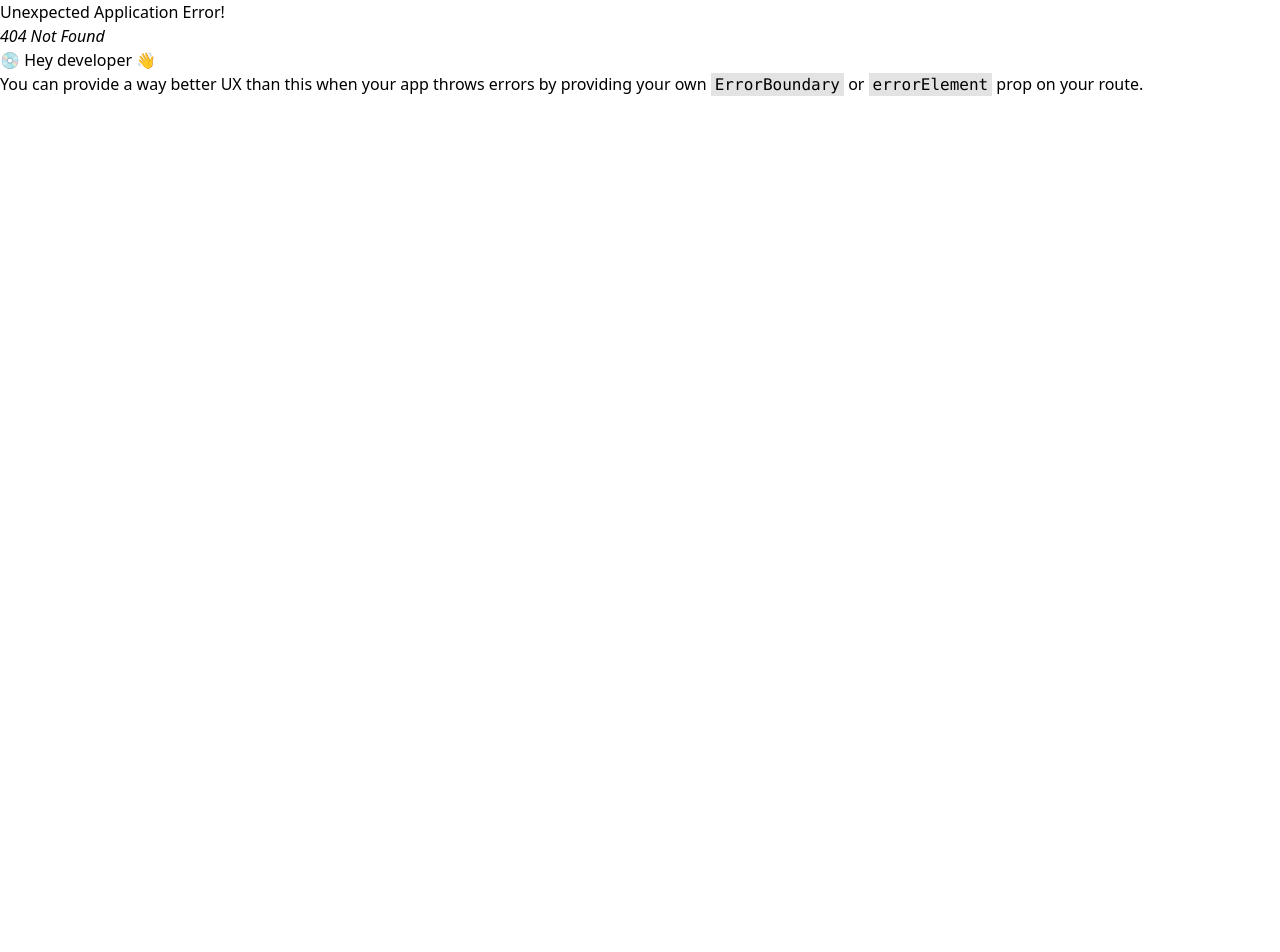
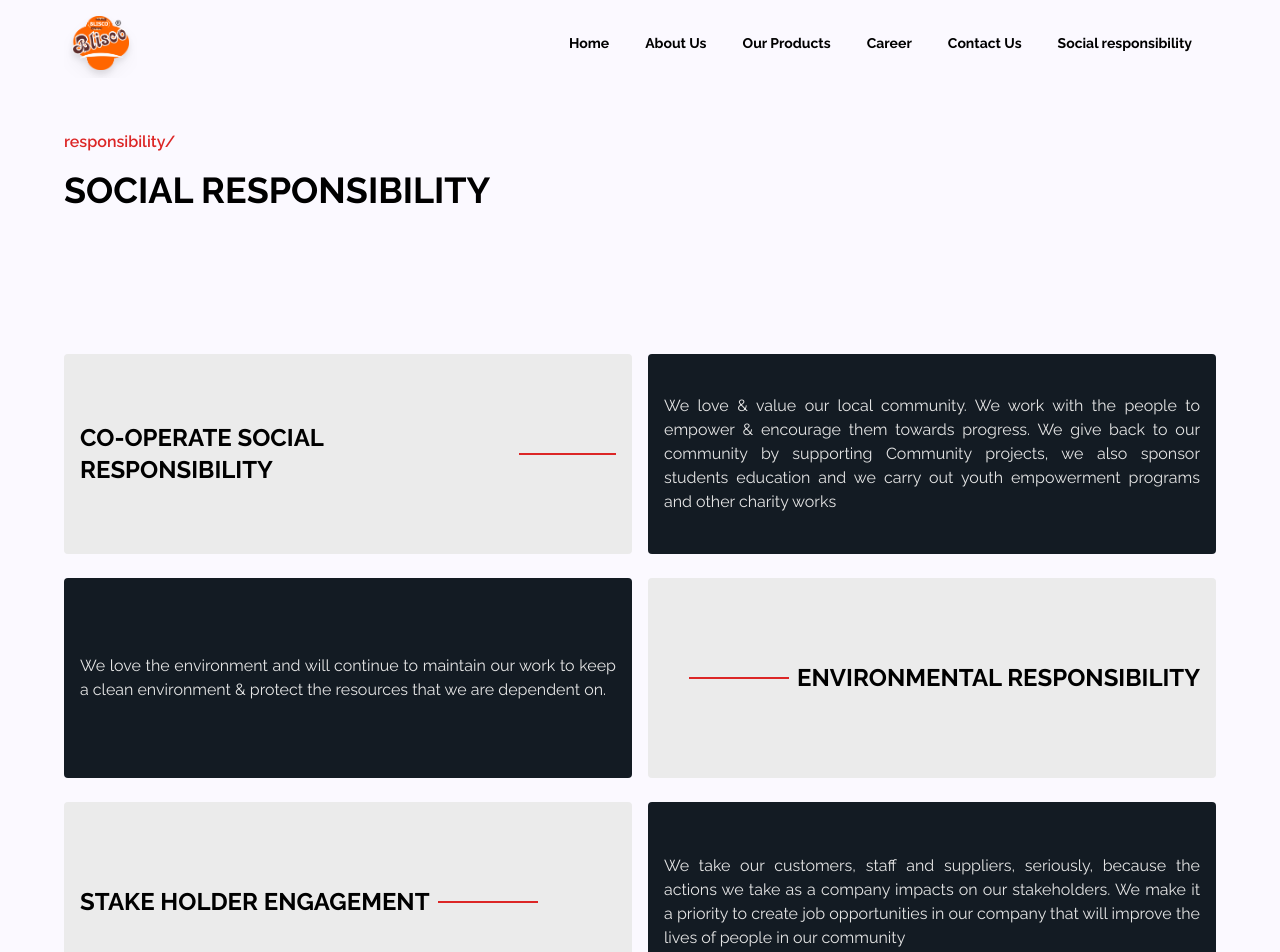
Before and after one commit to Stanley-enumahh/blisco, a React (Vite) app: page /responsibility in a window 1280 px wide. Before the commit this address had no page. Shown: the top 952 px of the page. Before the commit the page ends 800 px from the top, so only its background shows below. Built offline with nearby package versions, Linux system fonts and the light colour scheme; a web font is replaced by a local one.

Commit message:
social responsibilities

```diff
--- a/src/App.css
+++ b/src/App.css
@@ -5,3 +5,6 @@
 .Bakery-overlay {
   background: linear-gradient(45deg, rgba(0, 0, 0, 0.6), #df8545);
 }
+.Career-pix{
+    background: linear-gradient(45deg, rgba(0, 0, 0, 0.6), #df8545);
+}
--- a/src/components/Navbar.jsx
+++ b/src/components/Navbar.jsx
@@ -15,7 +15,7 @@ export const Navbar = () => {
     console.log(400);
   };
   return (
-    <div className="flex w-full h-fit justify-center py-2 z-50 bg-[#fbf9ff] fixed">
+    <div className="flex w-full h-fit justify-center py-2 z-50 bg-[#fbf9ff] fixed font-ralewaay">
       <div className="w-[90%] h-fit flex flex-row justify-between items-center">
         <div className="w-fit h-[70px] p-2 overflow-hidden flex justify-center items-center">
           <img
@@ -53,14 +53,20 @@ export const Navbar = () => {
                 <Link onClick={toggleSidebar} to="/about">
                   About Us
                 </Link>
-                <IoIosArrowDown size={20} onClick={toggleDropdown} />
+                <IoIosArrowDown
+                  size={20}
+                  className="flex md:hidden"
+                  onClick={toggleDropdown}
+                />
               </div>
               <span
-                className={`flex shadow-md md:absolute top-[90px] md:bg-[#fbf9ff] py-2 transition-all duration-150 md:p-3 md:py-7 pl-5 ${
+                className={`flex  shadow-md md:hidden md:bg-[#fbf9ff] py-2 transition-all duration-150 pl-5 ${
                   dropDown ? "flex" : "hidden"
                 } `}
               >
-                <Link to="/">Social Responsibility</Link>
+                <Link onClick={toggleSidebar} to="/responsibility">
+                  Social responsibility
+                </Link>
               </span>
             </li>
 
@@ -88,6 +94,12 @@ export const Navbar = () => {
             >
               <Link to="/contactUs">Contact Us</Link>
             </li>
+            <li
+              onClick={toggleSidebar}
+              className="md:hover:text-primary-color md:flex hidden px-2 py-1 rounded-sm transition-all duration-150 md:text-black text-white text-lg md:text-sm"
+            >
+              <Link to="/responsibility">Social responsibility</Link>
+            </li>
           </ul>
         </nav>
         <div onClick={toggleSidebar} className="text-2xl md:hidden flex">
--- /dev/null
+++ b/src/components/Newsletter.jsx
@@ -0,0 +1,30 @@
+export const Newsletter = () => {
+  return (
+    <div className=" md:px-[100px] px-5 py-7 md:w-full md:gap-0 gap-4 flex flex-col md:flex-row justify-between md:mb-0 mb-6">
+      <div className="flex flex-col w-full md:w-[60%] text-white gap-4">
+        <h2 className="text-2xl md:text-3xl font-bold text-black ">
+          Subscribe to Our Newsletter
+        </h2>
+        <p className="h-[2px] w-[100px] bg-red-600"></p>
+        <p className="text-sm text-black">
+          To stay up-to-date on all our Promotions and information and stories
+          as they unfold, subscribe to our news service.
+        </p>
+      </div>
+      <div className="flex flex-col gap-4 text-white">
+        <div className="flex flex-row gap-1">
+          <input
+            type="email"
+            name=""
+            id=""
+            placeholder="email"
+            className=" outline-none px-3 py-1 bg-transparent text-black border-gray-500 border w-[250px]"
+          />
+          <button className=" bg-[#ebebeb] text-black px-2 py-2 w-full rounded  shadow-lg hover:bg-primary-color font-bold">
+            Subscribe
+          </button>
+        </div>
+      </div>
+    </div>
+  );
+};
--- a/src/components/footer.jsx
+++ b/src/components/footer.jsx
@@ -4,7 +4,7 @@ import { IoLogoWhatsapp } from "react-icons/io";
 import { FaTwitter } from "react-icons/fa";
 export const Footer = () => {
   return (
-    <div className="md:h-[470px] h-fit w-full flex flex-col bg-[#131b23] text-white justify-between md:p-8 md:pt-16 items-center">
+    <div className="md:h-[470px] h-fit w-full flex flex-col bg-[#131b23] text-white justify-between md:p-8 pt-6 md:pt-16 items-center font-ralewaay">
       <div className="md:w-[100%] w-[90%] md:gap-0 gap-7 flex-col h-fit flex md:flex-row justify-evenly ">
         <div className=" flex flex-col gap-1">
           <div className="p-3 w-[140px] h-[140px] ">
--- a/src/main.jsx
+++ b/src/main.jsx
@@ -7,6 +7,7 @@ import AboutPage from "./pages/Aboutpage.jsx";
 import Career from "./pages/Career.jsx";
 import ProductsDisplay from "./pages/product.jsx";
 import ContactUs from "./pages/ContactUs.jsx";
+import Responsibility from "./pages/SocialResponsibilties.jsx";
 
 const router = createBrowserRouter([
   {
@@ -29,6 +30,10 @@ const router = createBrowserRouter([
     path: "/contactUs",
     element: <ContactUs />,
   },
+  {
+    path: "/responsibility",
+    element: <Responsibility />,
+  },
 ]);
 
 ReactDOM.createRoot(document.getElementById("root")).render(
--- a/src/pages/Career.jsx
+++ b/src/pages/Career.jsx
@@ -1,29 +1,31 @@
 import { Navbar } from "../components/Navbar";
 import { Footer } from "../components/footer";
-import teamPix from "../assets/IMG_20231106_171355_128@765762521.jpg";
+import teamPix from "../assets/adeolu-eletu-E7RLgUjjazc-unsplash.jpg";
 
 export default function Career() {
   return (
-    <div className="w-full flex justify-center">
+    <div className="w-full flex justify-center font-ralewaay">
       <Navbar />
-      <div className="w-full flex justify-center gap-10 items-center flex-col md:mt-[140px] mt-[130px]">
-        <div className="md:w-full w-[90%] md:text-start text-center justify-center items-center flex flex-col gap-6 ">
-          <div className="flex flex-col gap-4 md:gap-2 w-full">
+      <div className="w-full flex justify-center gap-10 items-center flex-col md:mt-[80px] mt-[70px]">
+        <div className="w-full md:text-start text-center justify-center items-center flex flex-col gap-6 ">
+          <div className="flex flex-col gap-4 md:gap-2 w-full relative">
             <img
               src={teamPix}
               className="h-[400px] w-full object-cover"
               alt=""
             />
-            <h1 className="text-4xl font-bold">
-              Join Our Team At{" "}
-              <span className="text-primary-color">BliscoFoods</span>{" "}
-            </h1>
-            <p>
-              Join our team by submitting your resume and we will get in touch
-              with you
-            </p>
+            <div className="absolute Career-pix w-full h-full flex flex-col justify-center gap-4 md:pl-[100px] text-white md:p-0 p-5">
+              <h1 className="text-5xl font-bold">
+                Join Our Team At{" "}
+                <span className="text-primary-color">BliscoFoods</span>{" "}
+              </h1>
+              <p>
+                Join our superb team by submitting the required details below
+                and we will get in touch with you
+              </p>
+            </div>
           </div>
-          <div className="w-full md:w-[60%] flex flex-col gap-5 md:gap-3">
+          <div className="w-[90%] md:w-[60%] pt-5 flex flex-col gap-5 md:gap-3">
             <div className="flex flex-row justify-between items-center">
               <label htmlFor="name">Name:</label>
               <input
@@ -77,6 +79,10 @@ export default function Career() {
               <input type="file" name="Cv" id="ID" className="py-2" />
             </div>
           </div>
+
+          <button className=" px-8 py-2 rounded text-black shadow-lg bg-primary-color flex flex-row gap-2 justify-center items-center md:mb-0 mb-8 font-bold transition-all duration-150 hover:bg-[#ebebeb]">
+            Submit
+          </button>
         </div>
         <Footer />
       </div>
--- a/src/pages/ContactUs.jsx
+++ b/src/pages/ContactUs.jsx
@@ -5,10 +5,11 @@ import { FaPhone } from "react-icons/fa";
 import { FaLocationDot } from "react-icons/fa6";
 import { CiLocationArrow1 } from "react-icons/ci";
 import { Footer } from "../components/footer";
+import { Newsletter } from "../components/Newsletter";
 
 export default function ContactUs() {
   return (
-    <div className="w-full flex flex-col">
+    <div className="w-full flex flex-col font-ralewaay">
       <Navbar />
       <div className="w-full">
         <div className="h-[370px] relative w-full flex flex-row mt-[80px]">
@@ -29,7 +30,7 @@ export default function ContactUs() {
         <div className="w-full flex flex-col md:flex-row gap-6 pt-[70px] pb-[70px] justify-evenly bg-[#ebebeb] md:h-[380px] h-fit items-center">
           <div className="flex flex-col gap-5 rounded-sm justify-center items-center bg-white w-[330px] md:w-[300px] h-[280px] md:h-[300px] select-none">
             <span>
-              <HiOutlineMailOpen size={85} className="text-primary-color" />
+              <HiOutlineMailOpen className="text-primary-color text-5xl" />
             </span>
             <h2 className="font-bold">Email</h2>
             <p className="flex flex-row font-semibold">bliscofoods@gmail.com</p>
@@ -37,7 +38,7 @@ export default function ContactUs() {
 
           <div className="flex flex-col gap-5 rounded-sm justify-center items-center bg-white w-[330px] md:w-[300px] h-[280px] md:h-[300px] select-none">
             <span>
-              <FaPhone size={85} className="text-primary-color" />
+              <FaPhone className="text-primary-color text-5xl" />
             </span>
             <h2 className="font-bold">Call</h2>
             <div className="flex flex-row font-semibold">
@@ -48,7 +49,7 @@ export default function ContactUs() {
 
           <div className="flex flex-col gap-5 rounded-sm justify-center items-center bg-white w-[330px] md:w-[300px] h-[280px] md:h-[300px] text-center p-4 select-none">
             <span>
-              <FaLocationDot size={85} className="text-primary-color" />
+              <FaLocationDot className="text-primary-color text-5xl" />
             </span>
             <h2 className="font-bold">Address</h2>
             <p className="font-semibold">
@@ -95,6 +96,7 @@ export default function ContactUs() {
             </div>
           </div>
         </div>
+        <Newsletter />
       </div>
       <Footer />
     </div>
--- a/src/pages/Homepage.jsx
+++ b/src/pages/Homepage.jsx
@@ -6,7 +6,7 @@ import { Footer } from "../components/footer";
 export default function Homepage() {
   return (
     <>
-      <div className=" flex flex-col h-fit w-full">
+      <div className=" flex flex-col h-fit w-full font-ralewaay">
         <Navbar />
         <Hero1 />
         <Hero2 />
--- /dev/null
+++ b/src/pages/SocialResponsibilties.jsx
@@ -0,0 +1,70 @@
+import { Navbar } from "../components/Navbar";
+import { Footer } from "../components/footer";
+
+export default function Responsibility() {
+  return (
+    <div className="w-full flex-col flex h-fit font-ralewaay bg-[#fbf9ff]">
+      <Navbar />
+      <div className="md:mt-[130px] mt-[140px] w-full flex-col flex items-center">
+        <div className=" w-[90%] flex flex-col gap-6 mb-8">
+          <div className="flex flex-col gap-4 h-[100px] md:h-[200px]">
+            <p className="text-red-600 font-semibold">responsibility/</p>
+            <h1 className="text-2xl md:text-4xl font-bold">
+              SOCIAL RESPONSIBILITY
+            </h1>
+          </div>
+          <div className="flex flex-col md:flex-row gap-4 justify-between h-fit md:h-[200px]">
+            <div className="h-full w-full md:w-[50%] flex flex-col md:flex-row gap-2 md:items-center bg-[#ebebeb] rounded p-4">
+              <h1 className="text-lg md:text-2xl font-bold">
+                CO-OPERATE SOCIAL RESPONSIBILITY
+              </h1>
+              <p className="h-[2px] w-[60px] md:w-[100px] bg-red-600"></p>
+            </div>
+            <div className="h-full w-full md:w-[50%] flex justify-center items-center bg-[#131b23] text-neutral-200 p-4 rounded">
+              <p className="text-justify">
+                We love & value our local community. We work with the people to
+                empower & encourage them towards progress. We give back to our
+                community by supporting Community projects, we also sponsor
+                students education and we carry out youth empowerment programs
+                and other charity works
+              </p>
+            </div>
+          </div>
+          <div className="flex flex-col-reverse md:flex-row gap-4 justify-between h-fit md:h-[200px]">
+            <div className="h-full w-full md:w-[50%] flex justify-center items-center bg-[#131b23] text-neutral-200 p-4 rounded">
+              <p className="text-justify">
+                We love the environment and will continue to maintain our work
+                to keep a clean environment & protect the resources that we are
+                dependent on.
+              </p>
+            </div>
+            <div className="h-full w-full md:w-[50%] flex flex-col md:flex-row-reverse gap-2 md:items-center bg-[#ebebeb] rounded p-4">
+              <h1 className="text-lg md:text-2xl font-bold">
+                ENVIRONMENTAL RESPONSIBILITY
+              </h1>
+              <p className="h-[2px] w-[60px] md:w-[100px] bg-red-600"></p>
+            </div>
+          </div>
+
+          <div className="flex flex-col md:flex-row gap-4 justify-between h-fit md:h-[200px]">
+            <div className="h-full w-full md:w-[50%] flex flex-col md:flex-row gap-2 md:items-center bg-[#ebebeb] rounded p-4">
+              <h1 className="text-lg md:text-2xl font-bold">
+                STAKE HOLDER ENGAGEMENT
+              </h1>
+              <p className="h-[2px] w-[100px] bg-red-600"></p>
+            </div>
+            <div className="h-full w-full md:w-[50%] flex justify-center items-center bg-[#131b23] text-neutral-200 p-4 rounded">
+              <p className="text-justify">
+                We take our customers, staff and suppliers, seriously, because
+                the actions we take as a company impacts on our stakeholders. We
+                make it a priority to create job opportunities in our company
+                that will improve the lives of people in our community
+              </p>
+            </div>
+          </div>
+        </div>
+      </div>
+      <Footer />
+    </div>
+  );
+}
--- a/src/pages/product.jsx
+++ b/src/pages/product.jsx
@@ -65,7 +65,7 @@ export function ProductDesign(props) {
 
 const Intro = () => {
   return (
-    <div className="Bakery-overlay relative h-[400px] w-full">
+    <div className="Bakery-overlay relative h-[400px] w-full font-ralewaay">
       <img src={products} className="" alt="" />
       <div className="absolute">
         <h1>
--- a/tailwind.config.js
+++ b/tailwind.config.js
@@ -10,7 +10,7 @@ export default {
       },
       colors: {
         "primary-color": "#f58634",
-        secondaryColor: "#8a3031",
+        secondaryColor: "#131b23",
       },
     },
   },
```
Also changed, not shown: src/pages/Aboutpage.jsx (+10 -42 lines), src/assets/adeolu-eletu-E7RLgUjjazc-unsplash.jpg (added).
